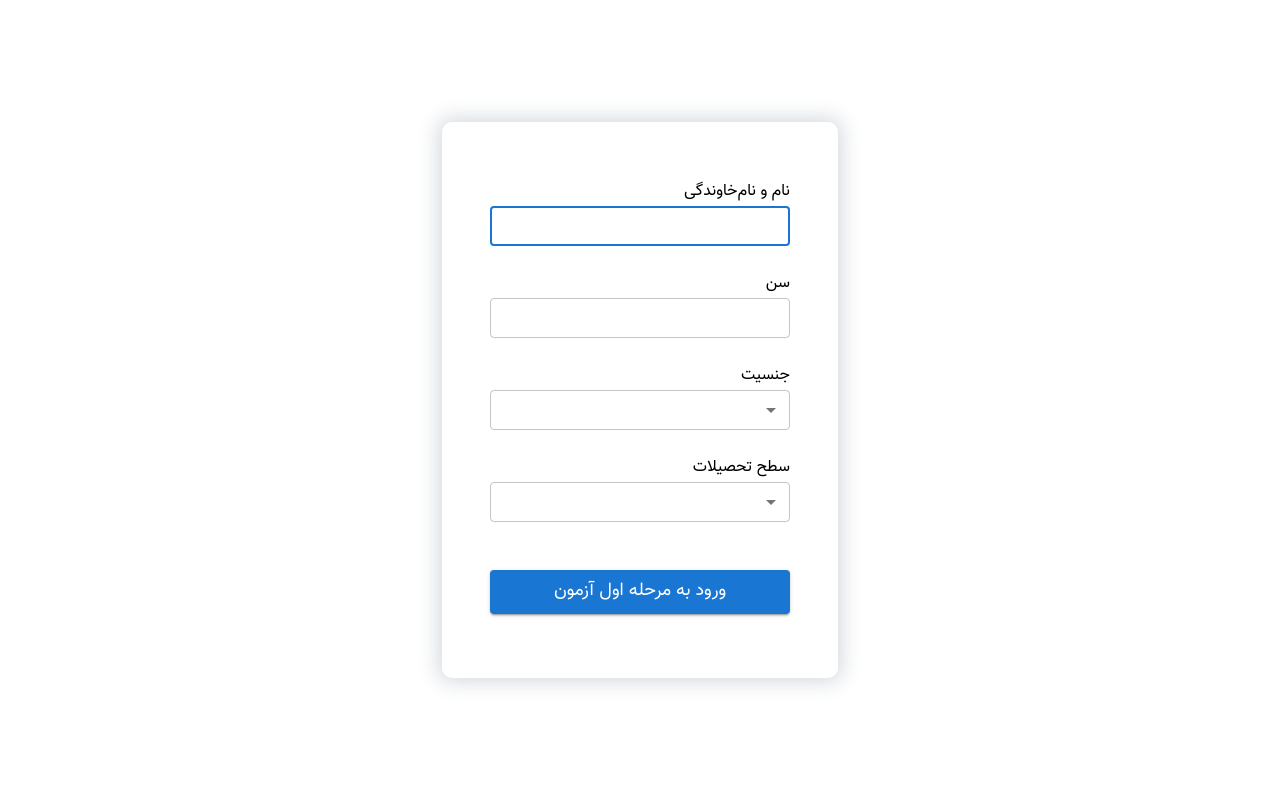
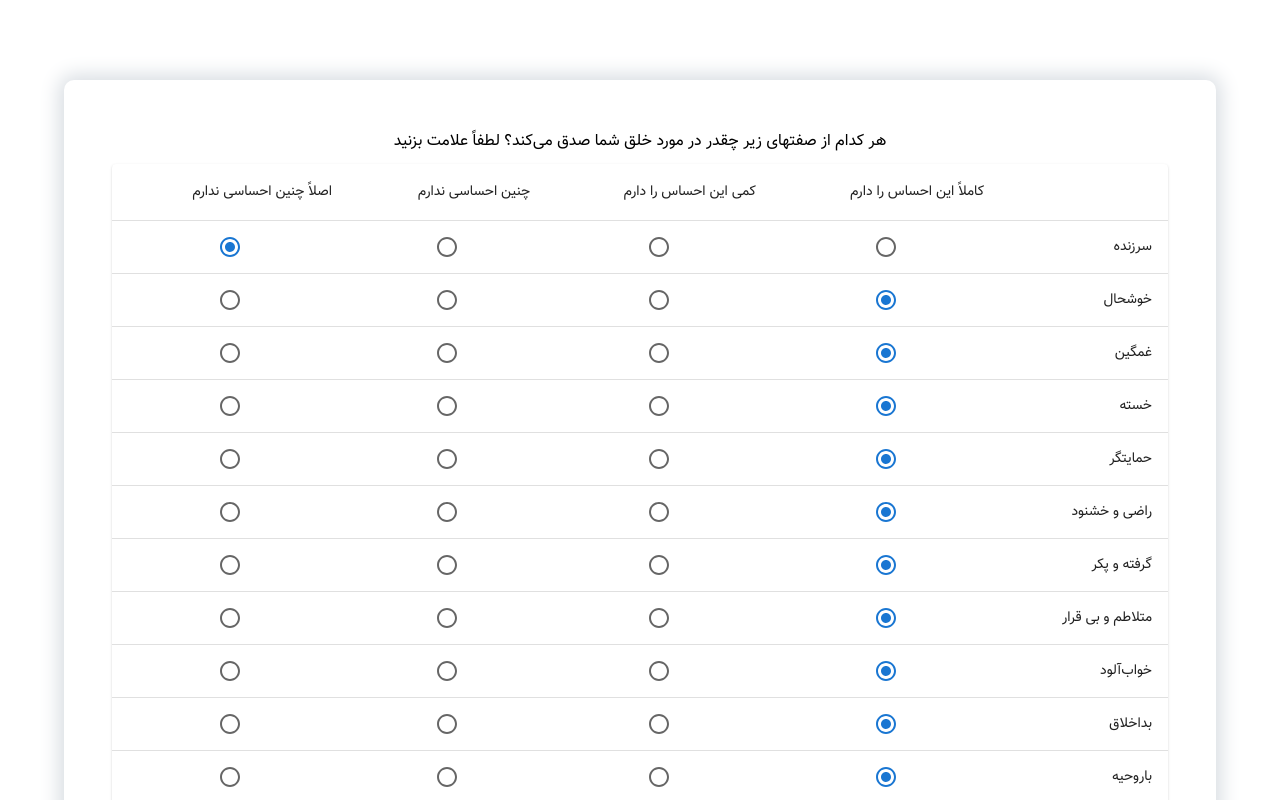
Before and after one commit to parisamhmd/Psychology-exam, a React (Create React App) app: page / in a window 1280 px wide. Shown: the top 800 px of the page. Built offline with nearby package versions, Linux system fonts and the light colour scheme.

Commit message:
add bmis form

```diff
--- a/src/App.css
+++ b/src/App.css
@@ -1,5 +1,7 @@
 .App {
-  height:100vh;
+  /* height:80vh; */
+  margin-top: 5rem;
+  margin-bottom: 8rem;
   text-align: center;
   display: flex;
   justify-content: center;
--- a/src/App.js
+++ b/src/App.js
@@ -4,6 +4,8 @@ import { ThemeProvider } from '@mui/material/styles';
 import WelcomeCard from './components/WelcomeCard';
 import LoginCard from './components/LoginCard';
 import PersonalInfoForm from './components/PersonalInfoForm';
+import BMISCARD from './components/BMISCard';
+//  172.27.224.1
 
 import theme from './assets/theme';
 import './App.css';
@@ -14,7 +16,8 @@ function App() {
       <div className="App">
         {/* <WelcomeCard /> */}
         {/* <LoginCard /> */}
-        <PersonalInfoForm />
+        {/* <PersonalInfoForm /> */}
+        <BMISCARD />
       </div>
     </ThemeProvider>
   );
--- /dev/null
+++ b/src/components/BMISCard.js
@@ -0,0 +1,132 @@
+import * as React from 'react';
+
+import Table from '@mui/material/Table';
+import TableBody from '@mui/material/TableBody';
+import TableCell from '@mui/material/TableCell';
+import TableContainer from '@mui/material/TableContainer';
+import TableHead from '@mui/material/TableHead';
+import TableRow from '@mui/material/TableRow';
+import Paper from '@mui/material/Paper';
+import Container from '@mui/material/Container';
+import Radio from '@mui/material/Radio';
+import Typography from '@mui/material/Typography';
+import Button from '@mui/material/Button';
+
+import ContentWrapper from '../assets/ContentWrapper';
+
+function createData(name, id) {
+  return { name, id };
+}
+
+const rows = [
+  createData('سرزنده', 'lively'),
+  createData('خوشحال', 'happy'),
+  createData('غمگین', 'sad'),
+  createData('خسته', 'tired'),
+  createData('حمایتگر', 'supportive'),
+  createData('راضی و خشنود', 'satisfied'),
+  createData('گرفته و پکر', 'pensive'),
+  createData('متلاطم و بی قرار', 'restless'),
+  createData('خواب‌آلود', 'sleepy'),
+  createData('بداخلاق', 'bad_tempered'),
+  createData('باروحیه', 'spirit'),
+  createData('عصبی', 'nervous'),
+  createData('آرام ', 'quiet'),
+  createData('با محبت', 'loving'),
+  createData('کسل و ملول', 'bored'),
+  createData('پرانرژی', 'energetic'),
+];
+
+export default function BasicTable() {
+  const [selectedValue, setSelectedValue] = React.useState({
+    lively: 1,
+    happy: 4,
+    sad: 4,
+    tired: 4,
+    supportive: 4,
+    satisfied: 4,
+    pensive: 4,
+    restless: 4,
+    sleepy: 4,
+    bad_tempered: 4,
+    spirit: 4,
+    nervous: 4,
+    quiet: 4,
+    loving: 4,
+    bored: 4,
+    energetic: 4,
+  });
+
+  const handleChange = (event, id) => {
+    setSelectedValue({ ...selectedValue, [id]: +event.target.value });
+  };
+
+  return (
+    <Container component="main" maxWidth="lg">
+      <ContentWrapper>
+        <Typography component="h6" variant="subtitle1" sx={{ mb: 1 }}>
+          هر کدام از صفتهای زیر چقدر در مورد خلق شما صدق می‌کند؟ لطفاً علامت
+          بزنید{' '}
+        </Typography>
+        <TableContainer component={Paper}>
+          <Table sx={{ minWidth: 650 }} aria-label="simple table">
+            <TableHead>
+              <TableRow>
+                <TableCell></TableCell>
+                <TableCell align="right">کاملاً این احساس را دارم</TableCell>
+                <TableCell align="right">کمی این احساس را دارم </TableCell>
+                <TableCell align="right">چنین احساسی ندارم </TableCell>
+                <TableCell align="right">اصلاً چنین احساسی ندارم</TableCell>
+              </TableRow>
+            </TableHead>
+            <TableBody>
+              {rows.map((row) => (
+                <TableRow
+                  key={row.name}
+                  sx={{ '&:last-child td, &:last-child th': { border: 0 } }}
+                >
+                  <TableCell align="right">{row.name}</TableCell>
+                  <TableCell align="center" padding="none">
+                    <Radio
+                      checked={selectedValue[row.id] === 4}
+                      onChange={(e) => handleChange(e, row.id)}
+                      value="4"
+                      name="radio-buttons"
+                    />
+                  </TableCell>
+                  <TableCell align="center" padding="none">
+                    <Radio
+                      checked={selectedValue[row.id] === 3}
+                      onChange={(e) => handleChange(e, row.id)}
+                      value="3"
+                      name="radio-buttons"
+                    />
+                  </TableCell>
+                  <TableCell align="center" padding="none">
+                    <Radio
+                      checked={selectedValue[row.id] === 2}
+                      onChange={(e) => handleChange(e, row.id)}
+                      value="2"
+                      name="radio-buttons"
+                    />
+                  </TableCell>
+                  <TableCell align="center" padding="none">
+                    <Radio
+                      checked={selectedValue[row.id] === 1}
+                      onChange={(e) => handleChange(e, row.id)}
+                      value="1"
+                      name="radio-buttons"
+                    />
+                  </TableCell>
+                </TableRow>
+              ))}
+            </TableBody>
+          </Table>
+        </TableContainer>
+        <Button type="submit" variant="contained" sx={{ mt: 5 }}>
+          ورود به آزمون
+        </Button>
+      </ContentWrapper>
+    </Container>
+  );
+}
```
